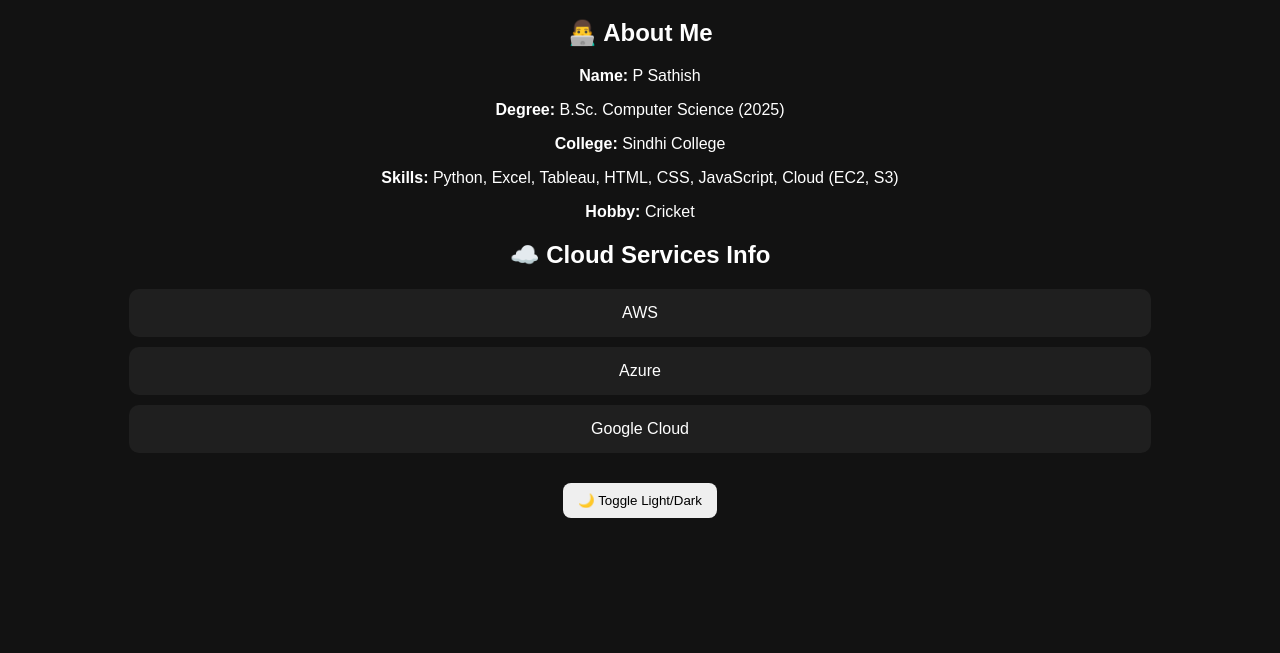
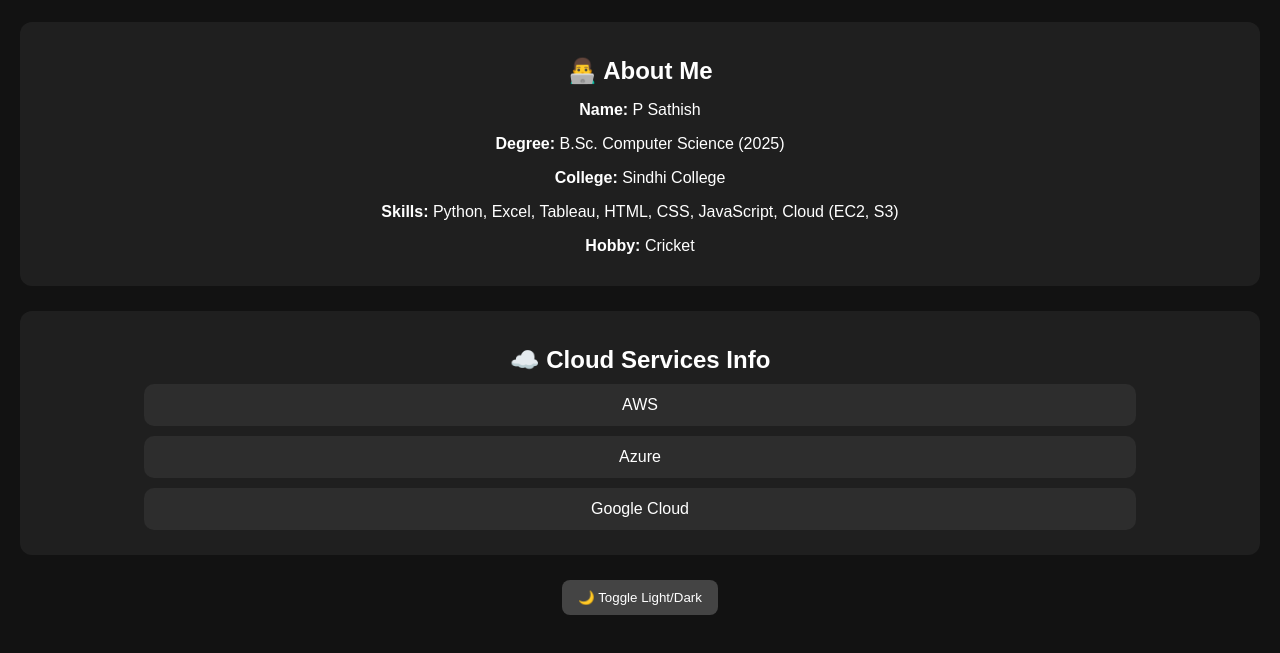
Before and after one commit to Sathish8248/Sathish.gs, a plain HTML site: page index.html in a window 1280 px wide. Shown: the part 81-734 px from the top of the page. Drawn offline with Linux system fonts and the light colour scheme.

Commit message:
Update style.css

```diff
--- a/style.css
+++ b/style.css
@@ -4,32 +4,43 @@ body {
   background: #121212;
   color: #fff;
   text-align: center;
-  transition: background 0.3s, color 0.3s;
+  transition: 0.3s ease;
 }
 
 .container {
   padding: 20px;
 }
 
+h1, h2 {
+  margin-bottom: 10px;
+}
+
+.about, .project {
+  margin-top: 25px;
+  background: #1f1f1f;
+  padding: 15px;
+  border-radius: 12px;
+}
+
 .card {
-  background: #1f1f1f;
+  background: #2d2d2d;
   margin: 10px auto;
-  padding: 15px;
+  padding: 12px;
+  border-radius: 10px;
   width: 80%;
-  border-radius: 10px;
   cursor: pointer;
   transition: 0.3s;
 }
 
 .card:hover {
-  background: #333;
-  transform: scale(1.02);
+  background: #444;
+  transform: scale(1.03);
 }
 
 #info-box {
   margin-top: 20px;
+  background: #333;
   padding: 15px;
-  background: #2a2a2a;
   border-radius: 10px;
 }
 
@@ -38,9 +49,11 @@ body {
 }
 
 .toggle-btn {
-  margin-top: 20px;
-  padding: 10px 15px;
+  margin-top: 25px;
+  padding: 10px 16px;
   border: none;
   border-radius: 8px;
   cursor: pointer;
+  background: #444;
+  color: white;
 }
```
